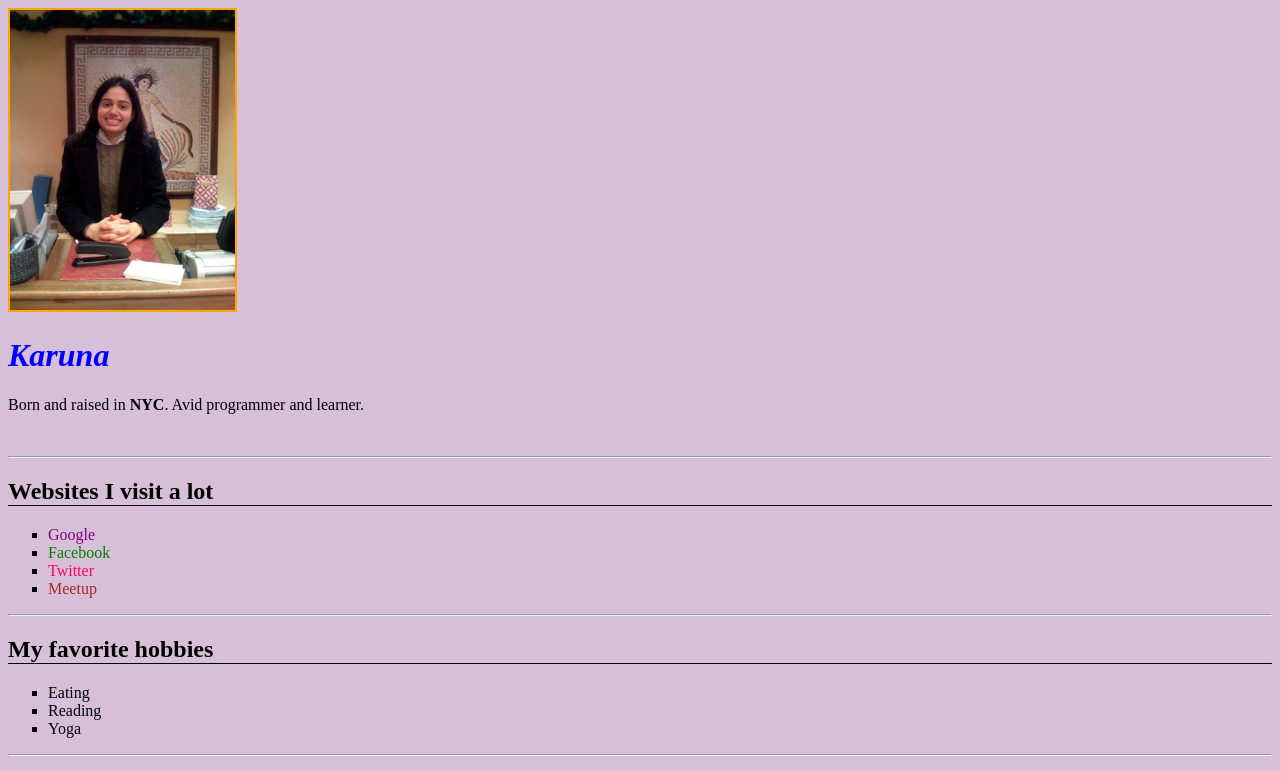
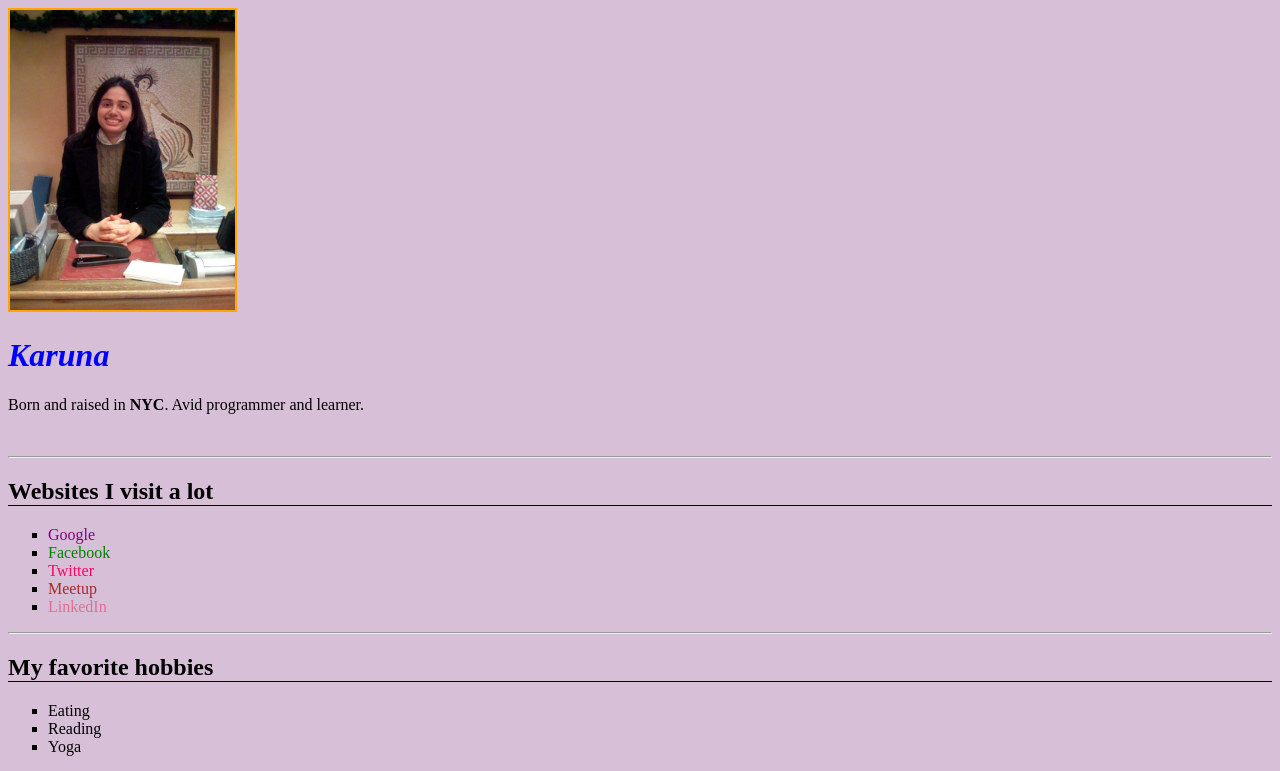
Before and after one commit to karuna24s/Women-Who-Code, a plain HTML site: page index.html in a window 1280 px wide. Shown: the top 771 px of the page. Drawn offline with Linux system fonts and the light colour scheme.

Commit message:
Added linked

```diff
--- a/css/styles.css
+++ b/css/styles.css
@@ -32,3 +32,7 @@ a:hover {
 li {
 	list-style-type: square;
 }
+
+.linkedin {
+	color: 	#DB7093;
+}
--- a/index.html
+++ b/index.html
@@ -19,6 +19,7 @@
       <li><a class="facebook" href="http://www.facebook.com">Facebook</a></li>
       <li><a class="twitter" href="http://www.twitter.com">Twitter</a></li>
       <li><a class="meetup" href="http://www.meetup.com">Meetup</a></li>
+      <li><a class="linkedin" href="http://www.linkedin.com">LinkedIn</a></li>
     </ul>
     <hr>
 
```
